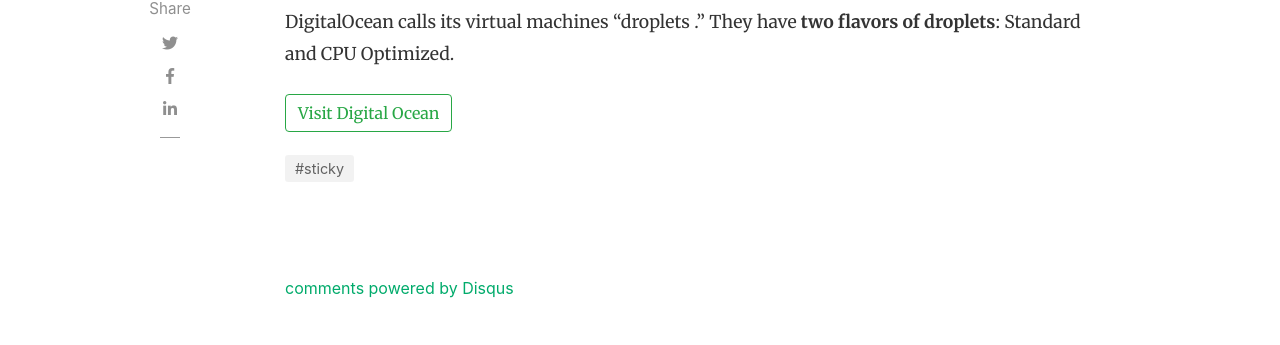
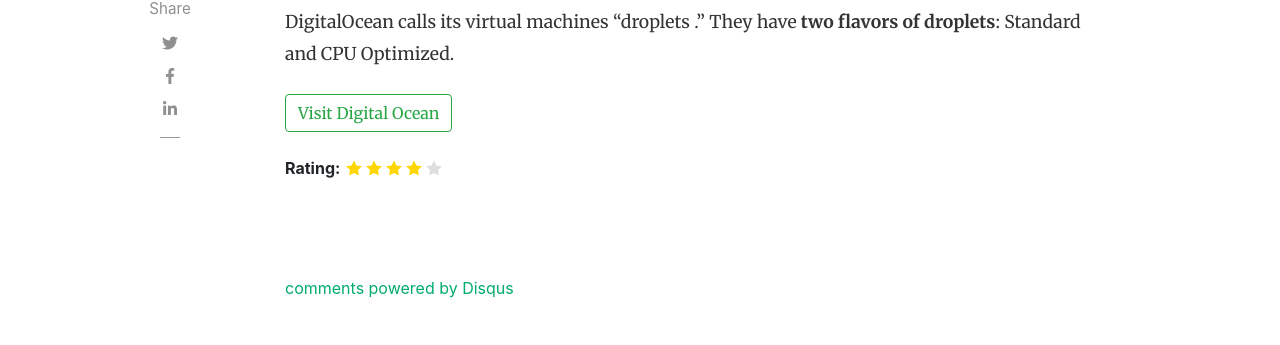
Before and after one commit to patilsab/rp, a Jekyll site: the page built from _posts/2019-12-21-digital-ocean-cloud-vps-hosting-review.md, in a window 1280 px wide and 900 px high, scrolled down 965 px. Shown: the part 102-447 px from the top of the window. Built offline with Jekyll 4.4.1, drawn with Linux system fonts in a browser that asks for light colours; nearby versions of some CDN libraries; comment, search, counter and statistics services are not loaded.

Commit message:
Update 2019-12-21-digital-ocean-cloud-vps-hosting-review.md

```diff
--- a/_posts/2019-12-21-digital-ocean-cloud-vps-hosting-review.md
+++ b/_posts/2019-12-21-digital-ocean-cloud-vps-hosting-review.md
@@ -4,7 +4,7 @@ title:  "Digital Ocean Cloud VPS Hosting Review"
 categories: [ Web Hosting ]
 author: Rupesh
 image: assets/images/digitalocean-homepage.png
-tags: [sticky]
+rating: 4
 ---
 
 DigitalOcean is a cloud hosting provider that offers virtual Linux servers called “droplets” with SSH access and solid-state drives. They have datacenters around the world and their web hosting plans are ideal for developers.
```
